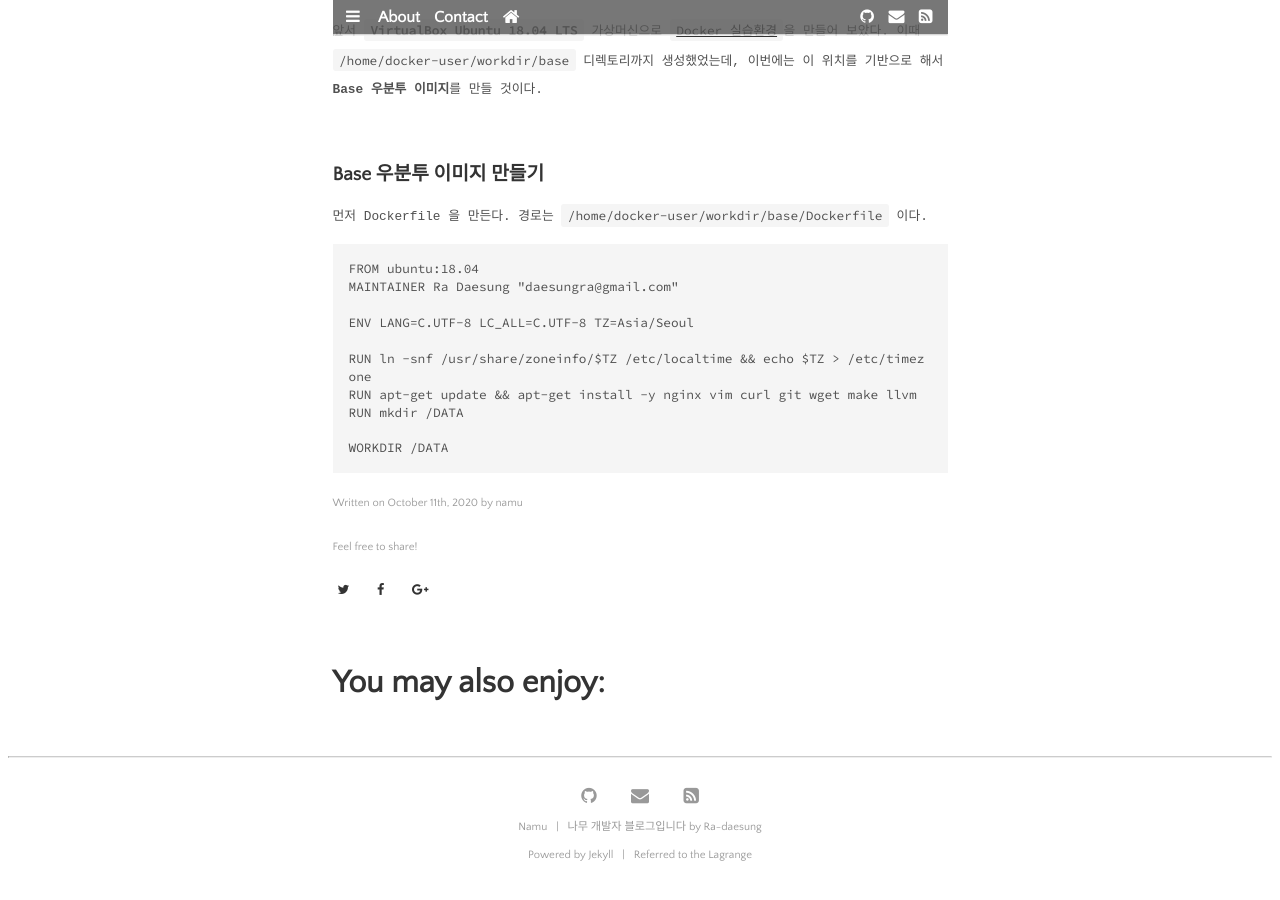
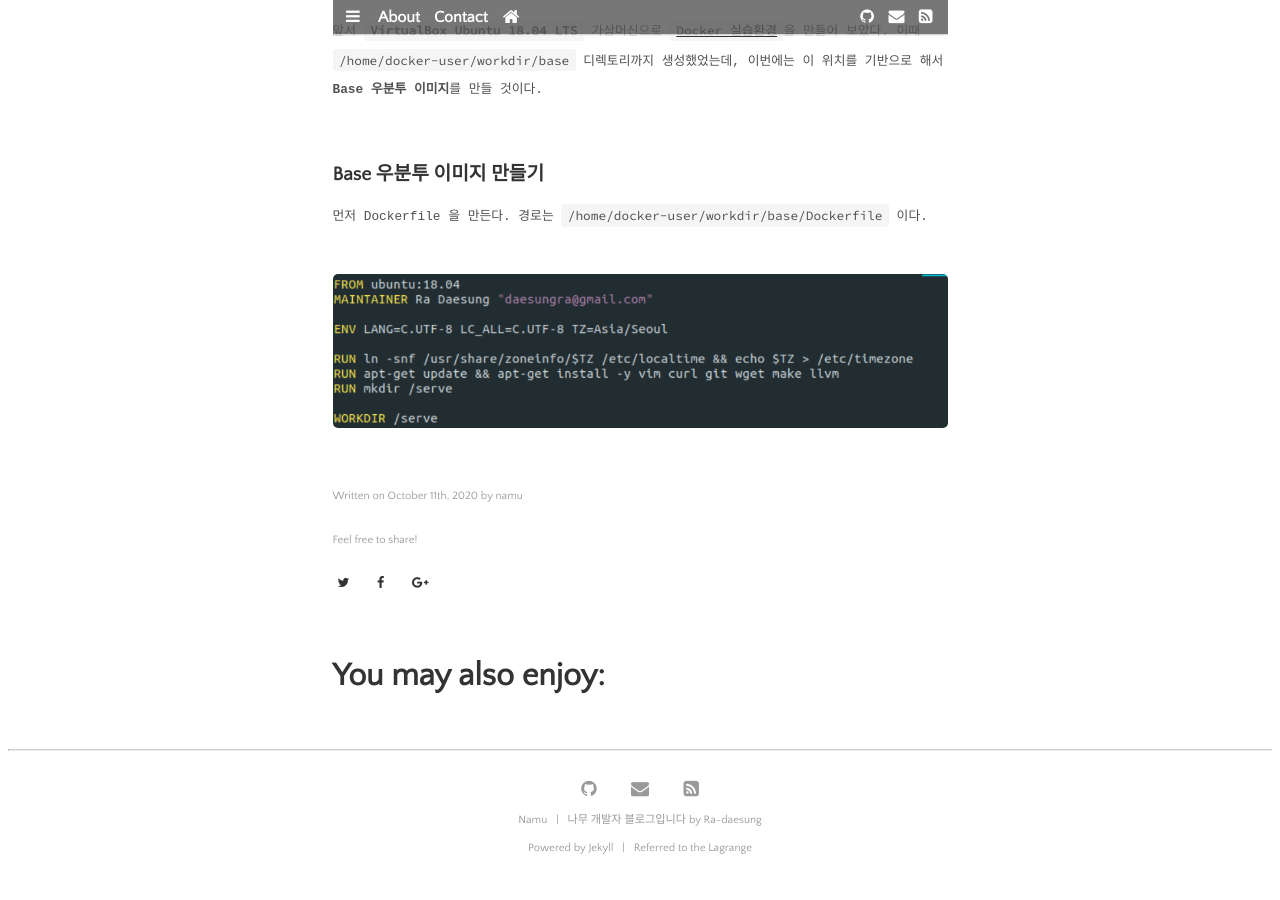
Before and after one commit to daesungRa/namu, a Jekyll site: the page built from _posts/docker/2020-10-11-docker-base.markdown, in a window 1280 px wide and 900 px high, scrolled down 891 px. Built offline with Jekyll 4.4.1, drawn with Linux system fonts in a browser that asks for light colours; some web fonts are replaced.

Commit message:
post: Add base ubuntu docker image

````diff
--- a/_posts/docker/2020-10-11-docker-base.markdown
+++ b/_posts/docker/2020-10-11-docker-base.markdown
@@ -33,15 +33,5 @@ image-source: https://pixabay.com/ko/users/manuchi-1728328/
 ## Base 우분투 이미지 만들기
 
 먼저 Dockerfile 을 만든다. 경로는 ```/home/docker-user/workdir/base/Dockerfile``` 이다.
-```commandline
-FROM ubuntu:18.04
-MAINTAINER Ra Daesung "daesungra@gmail.com"
 
-ENV LANG=C.UTF-8 LC_ALL=C.UTF-8 TZ=Asia/Seoul
-
-RUN ln -snf /usr/share/zoneinfo/$TZ /etc/localtime && echo $TZ > /etc/timezone
-RUN apt-get update && apt-get install -y nginx vim curl git wget make llvm
-RUN mkdir /DATA
-
-WORKDIR /DATA
-```
+![docker base 01](https://daesungra.github.io/namu/assets/post-img/docker_base01.png)
````
Also changed, not shown: assets/post-img/docker_base01.png (added).
